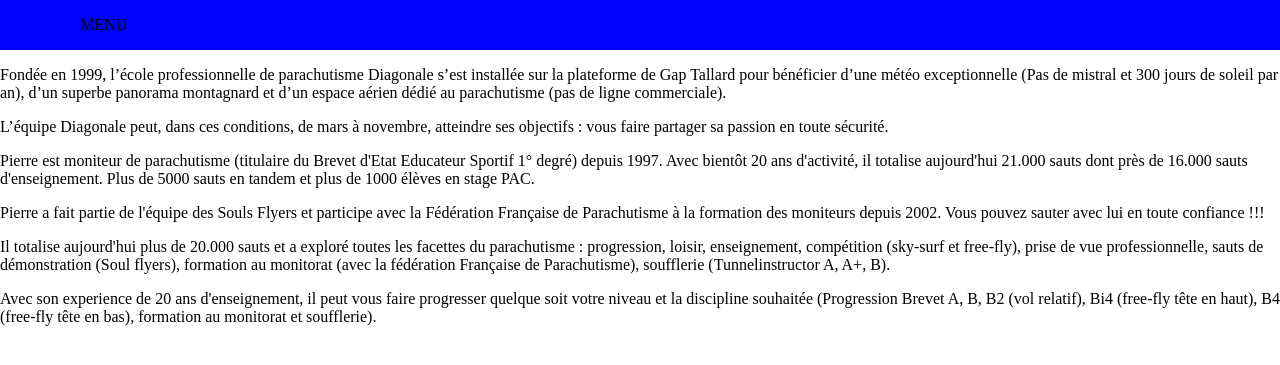
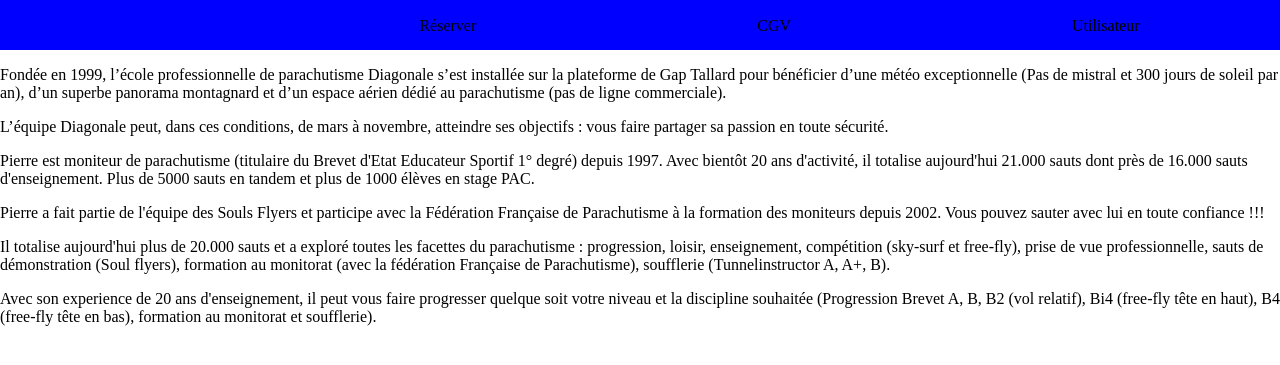
Before and after one commit to Ameliorer/XAMMM, a PHP site: page /index.php in a window 1280 px wide. Shown: the top 365 px of the page. Run offline with PHP 8.4, Linux system fonts and the light colour scheme.

Commit message:
menu header

```diff
--- a/pages/head.php
+++ b/pages/head.php
@@ -27,11 +27,11 @@ if(!(isset($title))){
 
 
     if(stripos($_SERVER["REQUEST_URI"],'faq_tandem.php')){
-        $html_head .= "<link rel='stylesheet' href= '/~XAMMM/styles/faq_style.css' />\n";
+        echo("<link rel='stylesheet' href= '/~XAMMM/styles/faq_style.css' />\n");
     }
 
     if(stripos($_SERVER["REQUEST_URI"],'processus_de_saut.php')){
-        $html_head .= "<link rel='stylesheet' href='/~XAMMM/styles//processus_saut.css' />\n";
+        echo("<link rel='stylesheet' href='/~XAMMM/styles//processus_saut.css' />\n");
     }
 
 ?>
@@ -43,28 +43,35 @@ if(!(isset($title))){
             <span id='logo'></span>
 
             <ul class='headerMenu'>
-                <span class='headerMenuTitle'>MENU</span>
+                <span class='headerMenuTitle'>Réserver</span>
                 <ul class='headerMenuList'>
                     <li><a href='/~XAMMM/pages/parachutisme_histoire.php'>L'histoire du parachutisme</a></li>
                     <li><a href='/~XAMMM/pages/processus_de_saut.php'>Processus de saut</a></li>
                     <li><a href='/~XAMMM/pages/faq_tandem.php'>FAQ Tandem</a></li>
                     <li><a href='/~XAMMM/pages/reseaux.php'>Nos réseaux</a></li>
-                    <li><a href='/~XAMMM/pages/promotion.php'>Nos promotions actuels</a></li>
-                    <li><a href='/~XAMMM/pages/prestations.php'>Prestations / Offres</a></li>
-                    <li><a href='/~XAMMM/pages/avis_clients.php'>Avis clients</a></li>
+                    <li><a href='/~XAMMM/pages/promotion.php'>Nos promotions actuelles</a></li>
+                    <li><a href='/~XAMMM/pages/prestations.php'>Nos offres</a></li>
+                    <li><a href='/~XAMMM/pages/avis_clients.php'>Avis des clients</a></li>
                     <li><a href='/~XAMMM/pages/panier.php'>Panier</a></li>
                     <li><a href='/~XAMMM/pages/confirmation_commande.php'>Confirmation de commande</a></li>
                     <li><a href='/~XAMMM/pages/actualites.php'>Actualites</a></li>
-                    <li><a href='/~XAMMM/pages/legal_notice.php'>Mentions Légales</a></li><br>
-
-                    <li><a href='/~XAMMM/pages/CGV.php'>Conditions Générales de Vente</a></li><br>
-
+                </ul>
+            </ul>
+            <ul class='headerMenu'>
+                <span class='headerMenuTitle'>CGV</span>
+                <ul class='headerMenuList'>
+                    <li><a href='/~XAMMM/pages/legal_notice.php'>Mentions Légales</a></li>
+                    <li><a href='/~XAMMM/pages/CGV.php'>Conditions Générales de Vente</a></li>
+                </ul>
+            </ul>
+            <ul class='headerMenu'>
+                <span class='headerMenuTitle'>Utilisateur</span>
+                <ul class='headerMenuList'>
                     <li><a href='/~XAMMM/inc/form_adhesion.php'>Adhesion</a></li>
                     <li><a href='/~XAMMM/inc/form_connection.php'>Connexion</a></li>
                     <li><a href='/~XAMMM/inc/deconnection.php'>Deconnexion</a></li>
                     <li><a href='/~XAMMM/admin/index_admin.php'>Espace admin</a></li>
                     <li><a href='/~XAMMM/user/index_user.php'>Espace user</a></li>
-
                 </ul>
             </ul>
         </ul>
--- a/styles/style.css
+++ b/styles/style.css
@@ -1,3 +1,8 @@
+html {
+    margin: 0;
+    padding: 0;
+}
+
 body {
     margin: 0;
     padding: 0;
@@ -19,13 +24,24 @@ a {
 
 #headerMenusWrapper {
     position: absolute;
+    width: 100%;
+    display: flex;
+    flex-direction: row;
+    justify-content: space-around;
+    padding: 0;
+}
+
+.headerMenu {
+    margin: 0;
+    padding: 1px;
 }
 
 .headerMenuList{
     background-color: red;
     display: block;
     list-style: none;
-    padding: 5px;
+    margin: 5px;
+    padding: 1px;
 }
 
 .hidden {
```
